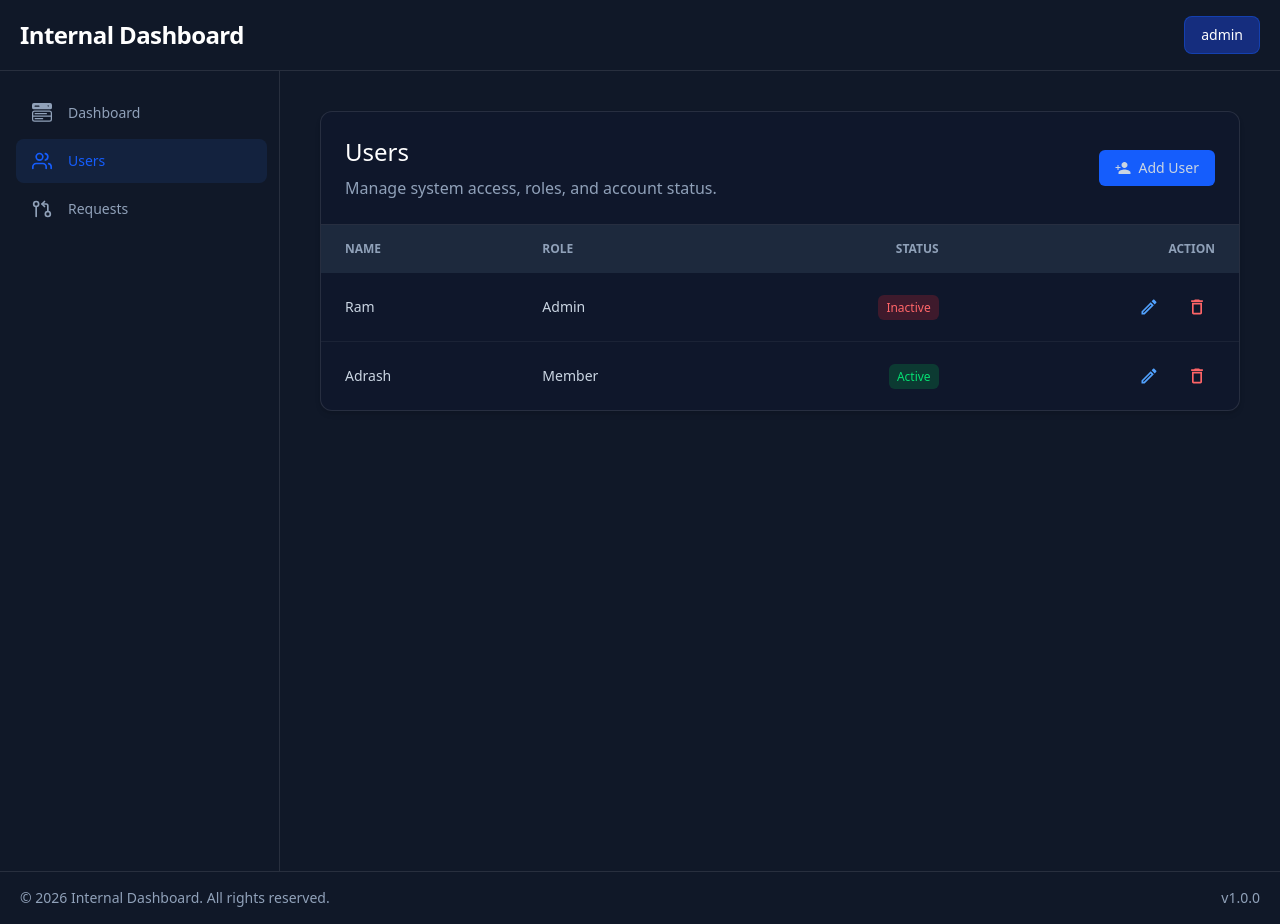
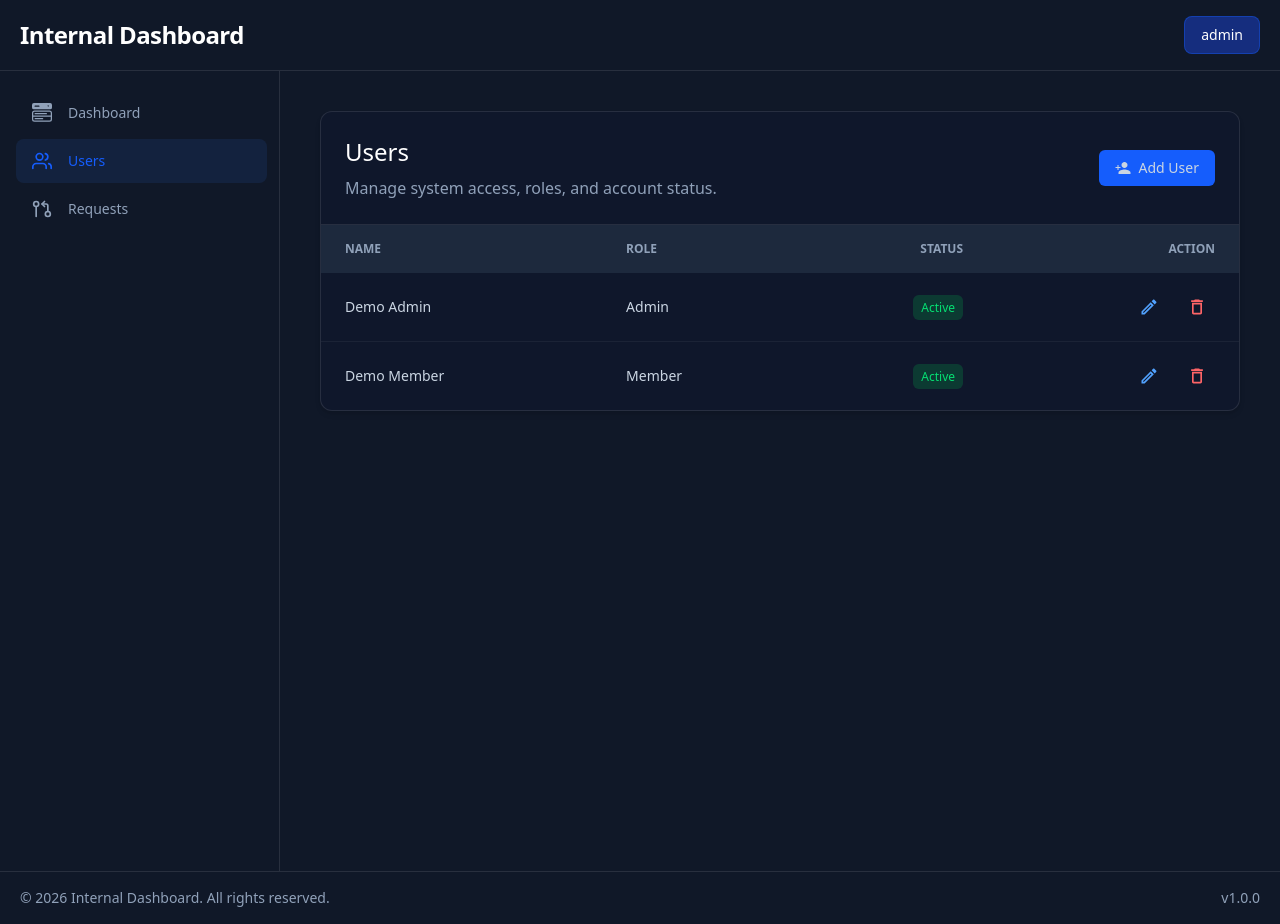
Before and after one commit to itsgauravkumar07/internal-user-management-dashboard, a React (Vite) app: page /dashboard/users in a window 1280 px wide. Built offline with nearby package versions, Linux system fonts and the light colour scheme.

Commit message:
Work on edge cases

```diff
--- a/src/context/AppProvider.jsx
+++ b/src/context/AppProvider.jsx
@@ -5,28 +5,29 @@ const AppContext = createContext(null);
 
 export default function AppProvider({ children }){
 
+    const DEMO_USERS = [
+        {
+            id: "demo-admin",
+            name: "Demo Admin",
+            role: "Admin",
+            status: "Active",
+            isDemo: true
+        },
+        {
+            id: "demo-member",
+            name: "Demo Member",
+            role: "Member",
+            status: "Active",
+            isDemo: true
+        }
+        ];
+
     const [currentRole, setCurrentRole] = useState("admin");
     const [currentUserId, setCurrentUserId] = useState(null);
 
     const [users, setUsers] = useState(() => {
-        const oldUsers = localStorage.getItem('users');
-        if(oldUsers){
-            return JSON.parse(oldUsers);
-        }else{
-             return [
-                {
-                    id: crypto.randomUUID(),
-                    name: "Ram",
-                    role: "Admin",
-                    status: "Inactive"
-                },
-                {
-                    id: crypto.randomUUID(),
-                    name: "Adrash",
-                    role: "Member",
-                    status: "Active"
-                }];
-        }
+        const saved = localStorage.getItem('users');
+        return saved ? JSON.parse(saved) : DEMO_USERS;
     });
 
     useEffect(() => {
--- a/src/pages/RoleSelect.jsx
+++ b/src/pages/RoleSelect.jsx
@@ -9,20 +9,14 @@ export default function RoleSelect(){
 
     function setAdmin(){
         setCurrentRole("admin");
-        const user = users.find((u) => u.role === "Admin");
-        if(user){
-            setCurrentUserId(user.id);
-            navigate("/dashboard");
-        }
+        setCurrentUserId(users[0].id);
+        navigate("/dashboard");
     }
 
     function setMember(){
         setCurrentRole("member");
-        const user = users.find((u) => u.role === "Member");
-        if(user){
-            setCurrentUserId(user.id);
-            navigate("/dashboard");
-        }
+        setCurrentUserId(users[1].id);
+        navigate("/dashboard");
     }
     return(
         <section  className="max-w-8xl flex justify-center items-center px-10 flex-col min-h-screen bg-slate-900">
--- a/src/pages/Users.jsx
+++ b/src/pages/Users.jsx
@@ -62,13 +62,22 @@ export default function Users(){
             return;
         }
 
-        const updatedUser = users.map(user =>
-            user.id === editingIdUserId
-            ? {...user, name, role, status}
-            : user
-        );
+        const userToEdit = users.find(u => u.id === editingIdUserId);
 
-        setUsers(updatedUser);
+        // Prevent editing demo users
+        if (userToEdit?.isDemo) {
+            alert("Demo users cannot be edited.");
+            return;
+        }
+
+        const updatedUsers = users.map(user => {
+            if (user.id === editingIdUserId) {
+                return { ...user, name, role, status };
+            }
+            return user;
+        });
+
+        setUsers(updatedUsers);
         closeModel();
     }
 
@@ -112,7 +121,14 @@ export default function Users(){
     }
 
     function handleDelete(id){
-        const updatedUser = users.filter(user => user.id !== id);
+        const updatedUser = users.filter(user => {
+          if(user.id === id && user.isDemo){
+            alert("Demo users can't be delete");
+            return true;
+          }
+          return user.id !== id;
+        });
+
         setUsers(updatedUser);
     }
 
```
